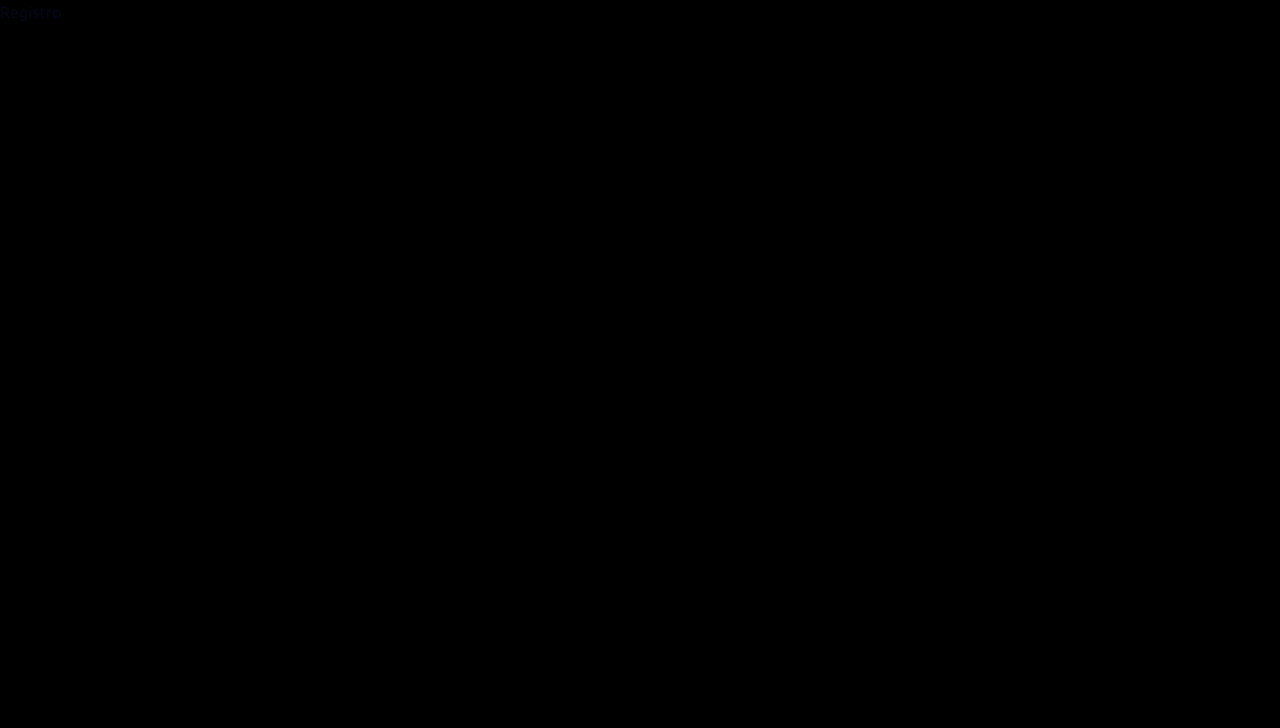
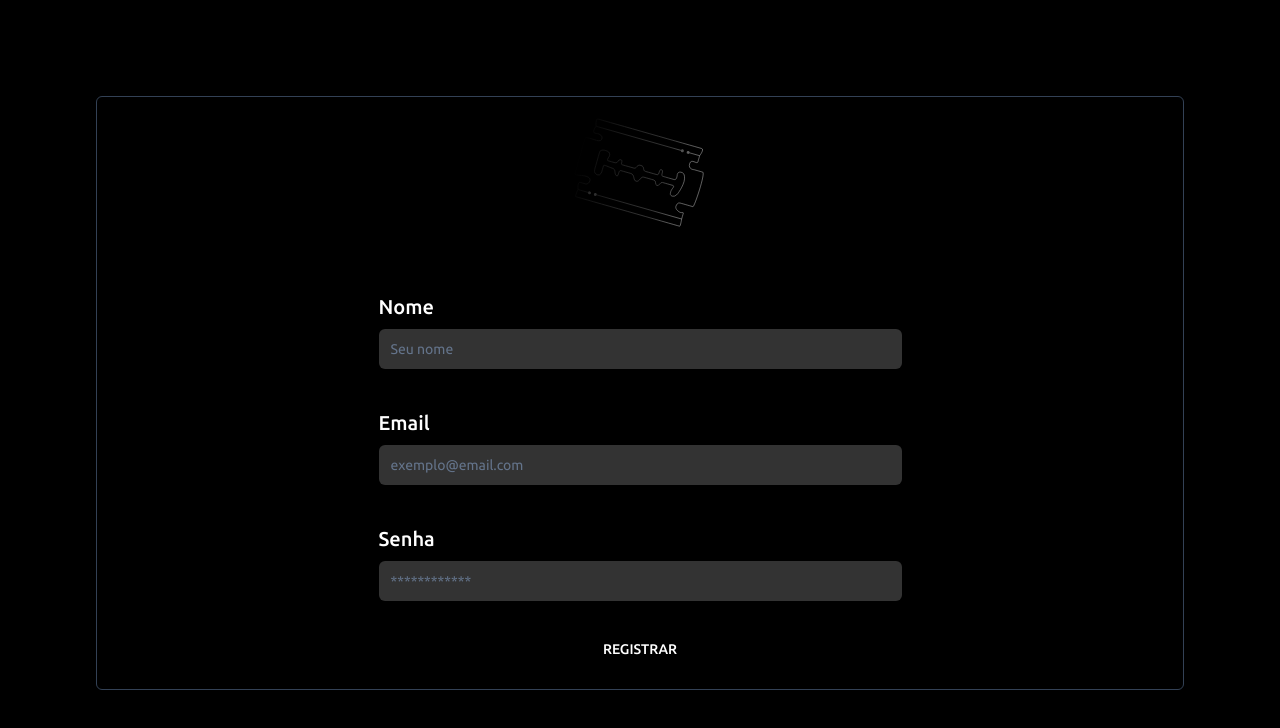
Before and after one commit to rafaapcode/app-barber-admin, a Next.js app: page /auth/register in a window 1280 px wide. Shown: the top 728 px of the page. Built offline with nearby package versions, Linux system fonts and the light colour scheme.

Commit message:
feat: creating the register ADM form'

```diff
--- a/actions/loginBarber.ts
+++ b/actions/loginBarber.ts
@@ -9,5 +9,5 @@ export const loginBarber = async (values: z.infer<typeof LoginSchema>) => {
         return { error: "Campos Incorretos !!" };
     }
 
-    return { succes: "Login Realizado !!" };
+    return { succes: "Login Realizado !!" }
 }
--- /dev/null
+++ b/actions/registerAdm.tsx
@@ -0,0 +1,13 @@
+"use server";
+import { RegisterSchema } from '@/schemas';
+import * as z from 'zod';
+
+export const registerAdm = async (values: z.infer<typeof RegisterSchema>) => {
+    const validateFields = RegisterSchema.safeParse(values);
+
+    if (!validateFields.success) {
+        return { error: "Campos Incorretos !!" };
+    }
+
+    return { succes: "Registro Realizado !!" }
+};
--- a/app/auth/register/page.tsx
+++ b/app/auth/register/page.tsx
@@ -1,7 +1,9 @@
+import RegisterAdm from "@/components/auth/RegisterAdm";
+
 export default function Register() {
     return (
-        <div>
-            <h1>Registro</h1>
-        </div>
+        <main className="flex justify-center items-center p-2 md:p-24">
+            <RegisterAdm />
+        </main>
     )
 };
--- a/components/auth/LoginAdm.tsx
+++ b/components/auth/LoginAdm.tsx
@@ -66,7 +66,7 @@ export default function LoginAdm() {
                     </div>
                     <div className="w-full flex justify-between items-center">
                         <Link href="/auth" className="text-[#464646] mt-2 mb-5 hover:text-[#646464] transition-colors duration-200">Entrar como barbeiro</Link>
-                        <Link href="/auth/register" className="text-[#b9b9b9] mt-2 mb-5 hover:text-[#646464] transition-colors duration-200">Registre-se</Link>
+                        <Link href="/auth/register" className="text-[#b9b9b9] mt-2 mb-5 hover:text-[#646464] transition-colors duration-200">Registre a sua <span className="font-bold underline">BARBEARIA</span></Link>
                     </div>
                     <Button disabled={isPending} className="text-white w-fit py-2 px-3 mx-auto mt-7" variant={"ghost"} type="submit">
                         ENTRAR
--- a/components/auth/LoginBarber.tsx
+++ b/components/auth/LoginBarber.tsx
@@ -9,8 +9,12 @@ import { Input } from "../ui/input";
 import { Button } from "../ui/button";
 import Link from "next/link";
 import { loginBarber } from "@/actions/loginBarber";
+import { useTransition } from "react";
+import { toast } from "sonner";
 
 export default function LoginBarber() {
+    const [isPending, startTransition] = useTransition();
+
     const form = useForm<z.infer<typeof LoginSchema>>({
         resolver: zodResolver(LoginSchema),
         defaultValues: {
@@ -20,7 +24,15 @@ export default function LoginBarber() {
     });
 
     const onSubmit = (values: z.infer<typeof LoginSchema>) => {
-        loginBarber(values);
+        startTransition(() => {
+            loginBarber(values).then((data) => {
+                if (data.error) {
+                    toast.error(data.error);
+                } else {
+                    toast.success(data.succes);
+                }
+            });
+        });
     };
 
     return (
@@ -35,7 +47,7 @@ export default function LoginBarber() {
                             <FormItem>
                                 <FormLabel className="text-white text-lg md:text-xl">Email</FormLabel>
                                 <FormControl>
-                                    <Input {...field} placeholder="exemplo@email.com" type="email" className="bg-white/20 border-none outline-none text-white" />
+                                    <Input disabled={isPending} {...field} placeholder="exemplo@email.com" type="email" className="bg-white/20 border-none outline-none text-white" />
                                 </FormControl>
                                 <FormMessage className="text-red-500" />
                             </FormItem>
@@ -46,14 +58,14 @@ export default function LoginBarber() {
                             <FormItem>
                                 <FormLabel className="text-white text-lg md:text-xl">Senha</FormLabel>
                                 <FormControl>
-                                    <Input {...field} placeholder="*******" type="password" className="bg-white/20 border-none outline-none text-white" />
+                                    <Input disabled={isPending} {...field} placeholder="*******" type="password" className="bg-white/20 border-none outline-none text-white" />
                                 </FormControl>
                                 <FormMessage className="text-red-500" />
                             </FormItem>
                         )} />
                     </div>
                     <Link href="/" className="text-[#464646] mt-2 mb-5 hover:text-[#646464] transition-colors duration-200">Entrar como ADM</Link>
-                    <Button className="text-white w-fit py-2 px-3 mx-auto mt-7" variant={"ghost"} type="submit">
+                    <Button disabled={isPending} className="text-white w-fit py-2 px-3 mx-auto mt-7" variant={"ghost"} type="submit">
                         ENTRAR
                     </Button>
                 </form>
--- /dev/null
+++ b/components/auth/RegisterAdm.tsx
@@ -0,0 +1,87 @@
+"use client";
+
+import { RegisterSchema } from "@/schemas";
+import { zodResolver } from "@hookform/resolvers/zod";
+import Image from "next/image";
+import { useForm } from "react-hook-form";
+import * as z from "zod";
+import { Form, FormLabel, FormControl, FormField, FormItem, FormMessage } from "../ui/form";
+import { Input } from "../ui/input";
+import { useTransition } from "react";
+import { Button } from "../ui/button";
+import { registerAdm } from "@/actions/registerAdm";
+import { toast } from "sonner";
+
+export default function RegisterAdm() {
+    const [isPending, startTransition] = useTransition();
+
+    const form = useForm<z.infer<typeof RegisterSchema>>({
+        resolver: zodResolver(RegisterSchema),
+        defaultValues: {
+            email: "",
+            nome: "",
+            senha: ""
+        }
+    });
+
+    const onSubmit = (values: z.infer<typeof RegisterSchema>) => {
+        startTransition(() => {
+            registerAdm(values)
+                .then((data) => {
+                    if(data.error) {
+                        toast.error(data.error);
+                    } else {
+                        toast.success(data.succes);
+                    }
+                });
+        });
+    };
+
+    return (
+        <div className="container border flex flex-col gap-y-16 border-slate-700 rounded-md p-5">
+            <div className="mx-auto relative w-36 h-28">
+                <Image fill alt="icon" src={"/navalha-icon.svg"} />
+            </div>
+           <Form {...form}>
+                <form onSubmit={form.handleSubmit(onSubmit)} className="w-[90%] md:w-1/2 mx-auto flex flex-col">
+                    <div className="mb-10">
+                        <FormField control={form.control} name="nome" render={({field}) => (
+                            <FormItem>
+                                 <FormLabel className="text-white text-lg md:text-xl">Nome</FormLabel>
+                                 <FormControl>
+                                        <Input disabled={isPending} {...field} placeholder="Seu nome" type="text" className="bg-white/20 border-none outline-none text-white"/>
+                                 </FormControl>
+                                 <FormMessage className="text-red-500"/>
+                            </FormItem>
+                        )}/>
+                    </div>
+                    <div className="mb-10">
+                        <FormField control={form.control} name="email" render={({field}) => (
+                            <FormItem>
+                                 <FormLabel className="text-white text-lg md:text-xl">Email</FormLabel>
+                                 <FormControl>
+                                        <Input disabled={isPending} {...field} placeholder="exemplo@email.com" type="email" className="bg-white/20 border-none outline-none text-white"/>
+                                 </FormControl>
+                                 <FormMessage className="text-red-500"/>
+                            </FormItem>
+                        )}/>
+                    </div>
+                    <div>
+                        <FormField control={form.control} name="senha" render={({field}) => (
+                            <FormItem>
+                                 <FormLabel className="text-white text-lg md:text-xl">Senha</FormLabel>
+                                 <FormControl>
+                                        <Input disabled={isPending} {...field} placeholder="************" type="password" className="bg-white/20 border-none outline-none text-white"/>
+                                 </FormControl>
+                                 <FormMessage className="text-red-500"/>
+                            </FormItem>
+                        )}/>
+                    </div>
+                    <Button disabled={isPending} className="text-white w-fit py-2 px-3 mx-auto mt-7" variant={"ghost"} type="submit">
+                        REGISTRAR
+                    </Button>
+                </form>
+           </Form>
+        </div>
+    );
+};
--- a/schemas/index.ts
+++ b/schemas/index.ts
@@ -8,3 +8,15 @@ export const LoginSchema = z.object({
         message: "A senha deve ter no mínimo 8 caracteres"
     })
 });
+
+export const RegisterSchema = z.object({
+    email: z.string().email({
+        message: "Email inválido"
+    }),
+    senha: z.string().min(8, {
+        message: "A senha deve ter no mínimo 8 caracteres"
+    }),
+    nome: z.string().min(4, {
+        message: "O nome deve ter no mínimo 4 caracteres"
+    })
+});
```
